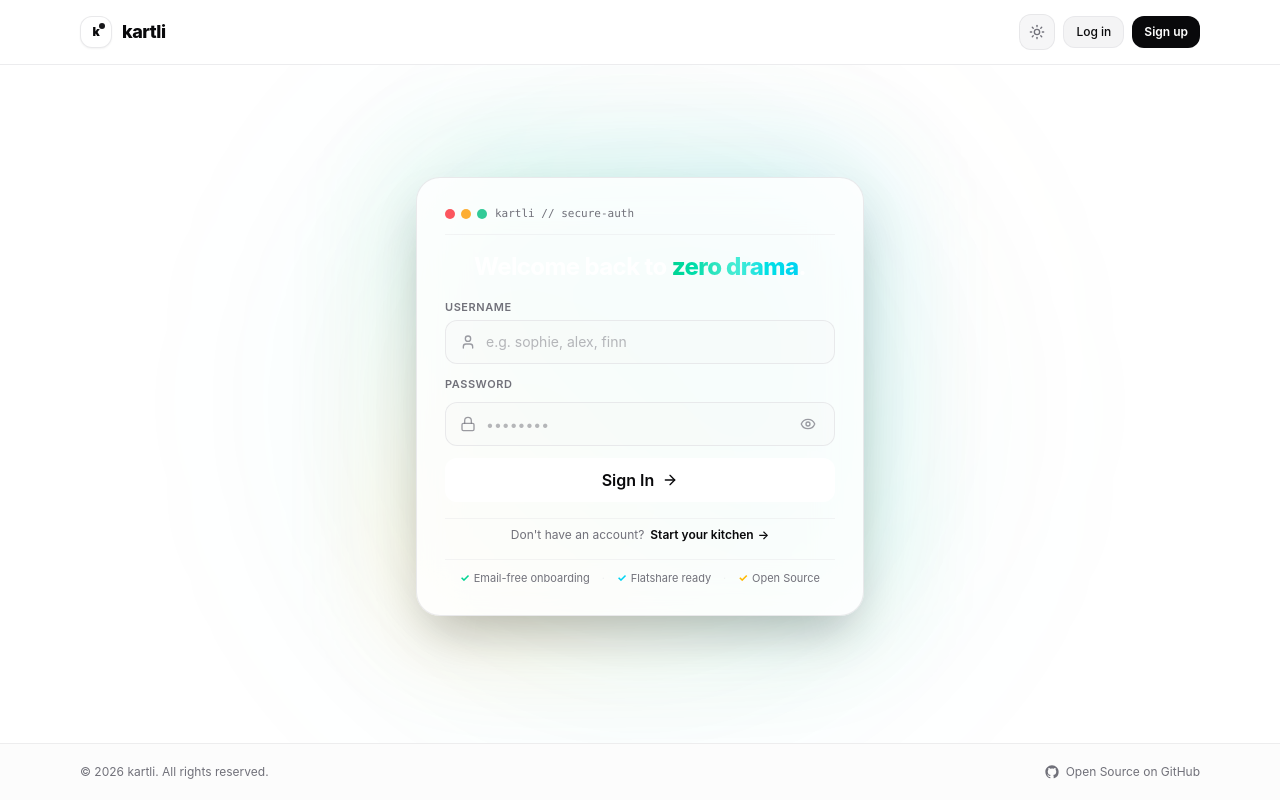
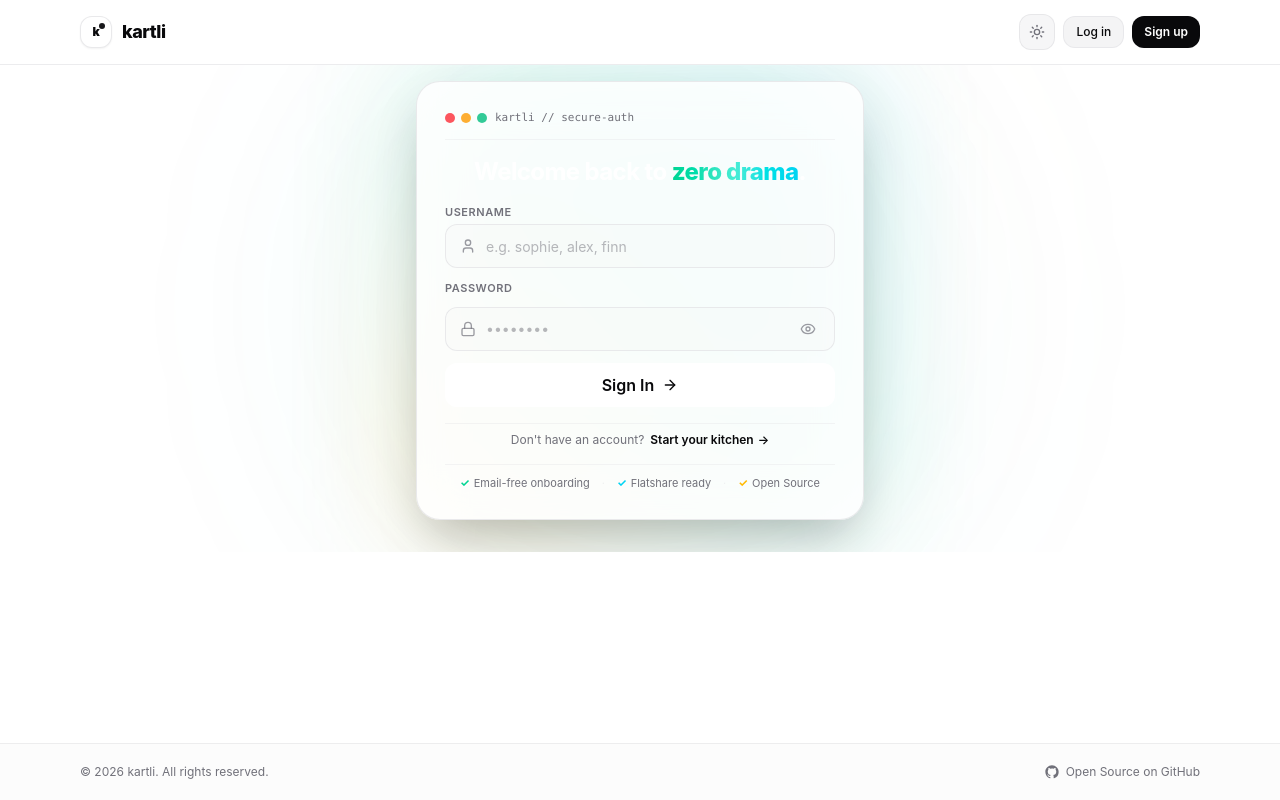
Before and after one commit to RandaKamal/kartli, a Next.js app: page /login in a window 1280 px wide. Built offline with nearby package versions, Linux system fonts and the light colour scheme; no server answers.

Commit message:
stop testing in production

```diff
--- a/app/globals.css
+++ b/app/globals.css
@@ -397,13 +397,15 @@
   }
 
   html, body {
+    min-height: 100dvh;
     overflow-x: hidden;
+    overflow-y: auto;
+    -webkit-overflow-scrolling: touch;
     max-width: 100vw;
   }
 
   body {
     @apply bg-background text-foreground antialiased min-h-[100dvh] selection:bg-accent-primary/20 selection:text-foreground;
-    overscroll-behavior-y: none;
   }
 
   /* Prevent Radix / UI library scroll-locking layout shifts */
--- a/app/layout.tsx
+++ b/app/layout.tsx
@@ -99,7 +99,7 @@ export default async function RootLayout({
               </div>
             </header>
 
-            <main className="flex-1 max-w-6xl w-full mx-auto px-3 sm:px-4 py-6 sm:py-8 flex flex-col">
+            <main className="w-full flex-1 pb-32 max-w-6xl mx-auto px-3 sm:px-4 py-6 sm:py-8">
               {children}
             </main>
 
--- a/components/GuestShoppingView.tsx
+++ b/components/GuestShoppingView.tsx
@@ -533,7 +533,7 @@ export function GuestShoppingView({
 
       {/* Persistent Floating Bottom Pill for Guests with Cart Items */}
       {!sessionUser?.isMember && checkedCount > 0 && (
-        <div className="fixed bottom-[max(0.75rem,env(safe-area-inset-bottom))] inset-x-3 sm:inset-x-4 max-w-xl mx-auto z-40 transform-gpu will-change-transform p-3.5 sm:p-4 rounded-2xl bg-card/95 backdrop-blur-md border border-accent-brand/50 shadow-2xl flex items-center justify-between gap-3 text-xs">
+        <div className="fixed bottom-3 sm:bottom-4 inset-x-3 sm:inset-x-4 max-w-xl mx-auto z-40 pointer-events-auto p-3.5 sm:p-4 rounded-2xl bg-card/95 backdrop-blur-md border border-accent-brand/50 shadow-2xl flex items-center justify-between gap-3 text-xs">
           <div className="flex items-center gap-2.5 min-w-0">
             <span className="w-2.5 h-2.5 rounded-full bg-accent-brand shrink-0 animate-pulse" />
             <span className="text-foreground font-medium truncate">
--- a/components/KitchenSpaceView.tsx
+++ b/components/KitchenSpaceView.tsx
@@ -454,7 +454,7 @@ export function KitchenSpaceView({
   };
 
   return (
-    <div className="space-y-6 pb-[calc(5rem+env(safe-area-inset-bottom))] sm:pb-8">
+    <div className="w-full space-y-6 pb-6 sm:pb-8">
       <GuestCartHandoverListener kitchenId={initialKitchen.id} />
 
       {/* Sleek Single-Row Page Header */}
@@ -607,7 +607,7 @@ export function KitchenSpaceView({
         {/* Mobile Experience: Floating Navigation Dock */}
         <nav
           aria-label="Mobile Bottom Navigation"
-          className="block sm:hidden fixed bottom-[max(0.75rem,env(safe-area-inset-bottom))] inset-x-3 sm:inset-x-4 max-w-lg mx-auto z-50 transform-gpu will-change-transform bg-card/90 sm:bg-card/95 backdrop-blur-xl border border-border/80 shadow-2xl rounded-2xl py-1.5 px-1"
+          className="block sm:hidden fixed bottom-3 inset-x-3 sm:inset-x-4 max-w-lg mx-auto z-50 pointer-events-auto bg-card/90 sm:bg-card/95 backdrop-blur-xl border border-border/80 shadow-2xl rounded-2xl py-1.5 px-1"
         >
           <div className={`grid ${isAdmin ? "grid-cols-6" : "grid-cols-5"} items-center max-w-md mx-auto`}>
             {/* Tab 1: Pantry */}
@@ -1449,7 +1449,7 @@ export function KitchenSpaceView({
 
       {/* Floating Cart Bottom Bar (Sticky UX when user has items in cart) */}
       {myCartCount > 0 && activeTab === "kitchen" && (
-        <div className="fixed bottom-[calc(max(0.75rem,env(safe-area-inset-bottom))+4.25rem)] sm:bottom-5 left-1/2 -translate-x-1/2 z-40 w-[calc(100%-2rem)] max-w-lg animate-in slide-in-from-bottom-5 duration-300 transform-gpu will-change-transform">
+        <div className="fixed bottom-20 sm:bottom-5 left-1/2 -translate-x-1/2 z-40 w-[calc(100%-2rem)] max-w-lg animate-in slide-in-from-bottom-5 duration-300 pointer-events-auto">
           <div className="bg-card/95 backdrop-blur-md border border-border text-card-foreground rounded-2xl p-3 sm:px-5 sm:py-3.5 shadow-2xl flex items-center justify-between gap-3">
             <div className="flex items-center gap-2.5 min-w-0">
               <span className="relative flex h-2.5 w-2.5 shrink-0">
```
